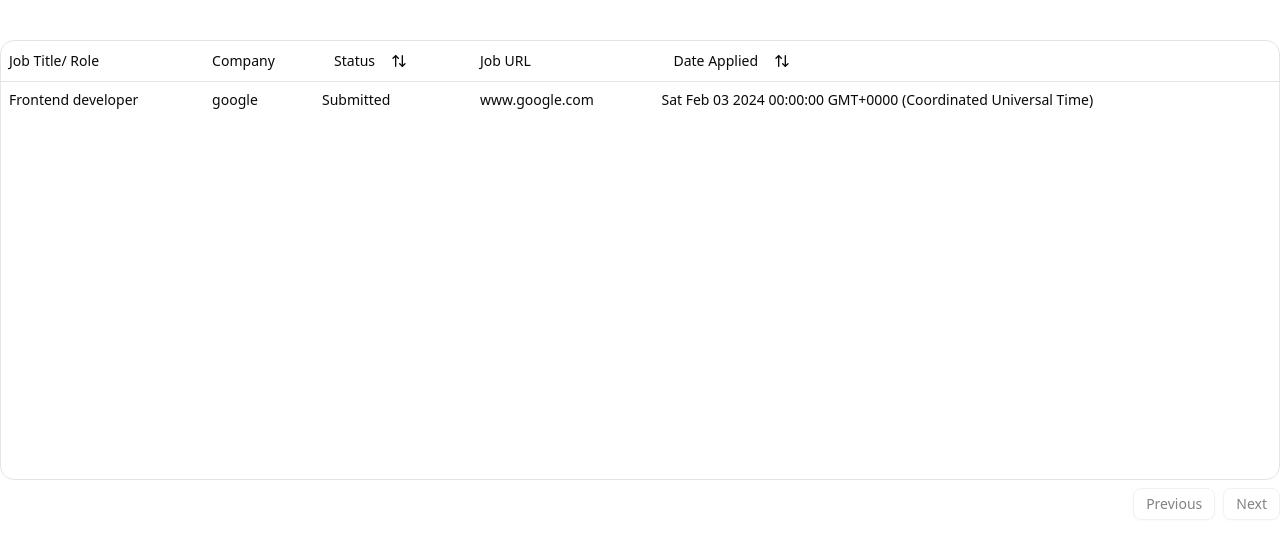
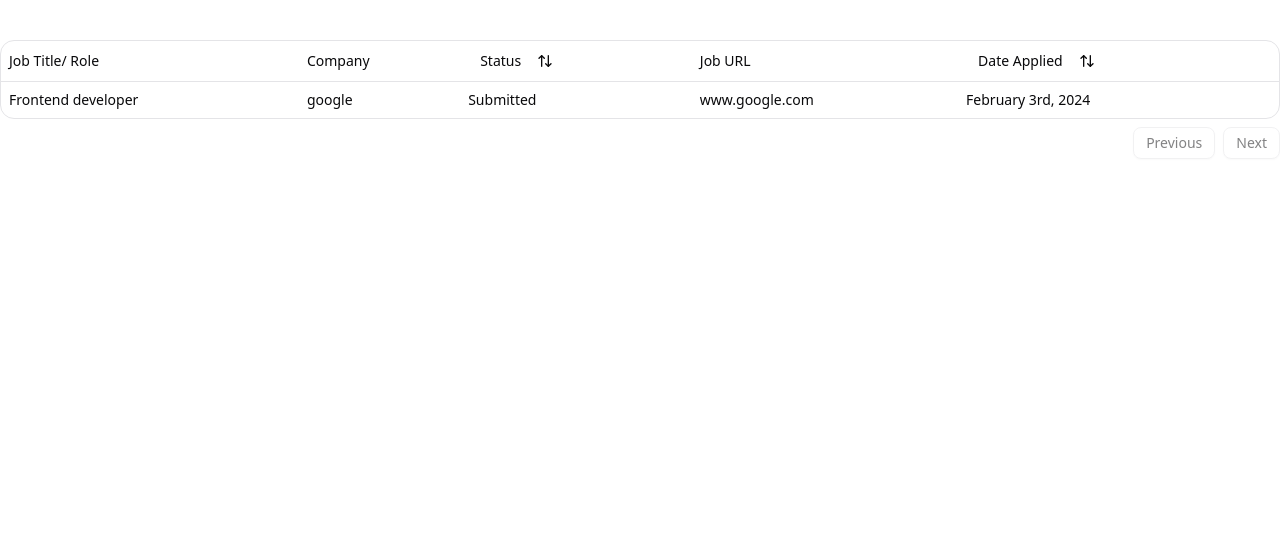
Before and after one commit to Salman-Virji/Job-tracker, a Next.js app: page /applicationtable in a window 1280 px wide. Shown: the top 558 px of the page. Built offline with nearby package versions, Linux system fonts and the light colour scheme.

Commit message:
fixed table styling

```diff
--- a/app/applicationtable/columns.tsx
+++ b/app/applicationtable/columns.tsx
@@ -4,6 +4,8 @@ import {ColumnDef} from "@tanstack/react-table"
 import { JobFormValues } from "@/components/job-form"
 import { ArrowUpDown } from "lucide-react"
 import { Button } from "@/components/ui/button"
+import { format } from "date-fns"
+
 
 export const columns: ColumnDef<JobFormValues> [] = [
     {
@@ -49,5 +51,10 @@ export const columns: ColumnDef<JobFormValues> [] = [
               </Button>
             )
           },
+          cell: ({ row }) => {
+            const rawDate = row.getValue("dateApplied") as string | Date
+            const parsedDate = new Date(rawDate)
+            return format(parsedDate, "PPP") // Apr 3, 2025
+          },
     },
 ]
--- a/app/applicationtable/data-table.tsx
+++ b/app/applicationtable/data-table.tsx
@@ -43,8 +43,8 @@ export function DataTable<TData, TValue>({
   });
 
   return (
-    <div>
-      <div className="rounded-md border rounded-xl  min-h-[55vh]">
+    <div className="flex flex-col h-full">
+      <div className="flex-1 overflow-auto rounded-md border rounded-xl">
         <Table>
           <TableHeader>
             {table.getHeaderGroups().map((headerGroup) => (
--- a/app/dashboard/page.tsx
+++ b/app/dashboard/page.tsx
@@ -18,7 +18,6 @@ import {
 import { useState } from "react";
 
 import JobForm, { JobFormValues } from "@/components/job-form";
-
 
 import { columns } from "@/app/applicationtable/columns";
 
@@ -68,9 +67,14 @@ export default function Page() {
           <div className="bg-muted/50   rounded-xl px-5 py-5 ">
             <JobForm onSubmitJob={handleAddJob} />
           </div>
-          <div className="bg-muted/50 min-h-[100vh] flex-1 rounded-xl md:min-h-min">
-            {/* <JobTable jobs={jobs} /> */}
-            <DataTable columns={columns} data={jobs} />
+          <div className="bg-muted/50 flex flex-col flex-1 rounded-xl overflow-hidden p-2">
+            <div className="flex-1 overflow-auto">
+              <DataTable
+                columns={columns}
+                data={jobs}
+
+              />
+            </div>
           </div>
         </div>
       </SidebarInset>
--- a/package.json
+++ b/package.json
@@ -23,6 +23,7 @@
     "@tanstack/react-table": "^8.21.2",
     "class-variance-authority": "^0.7.1",
     "clsx": "^2.1.1",
+    "data-fns": "^1.1.0",
     "date-fns": "^3.6.0",
     "lucide-react": "^0.487.0",
     "next": "15.2.4",
```
Also changed, not shown: 1 other file (tests, documents, lock files or other folders).
